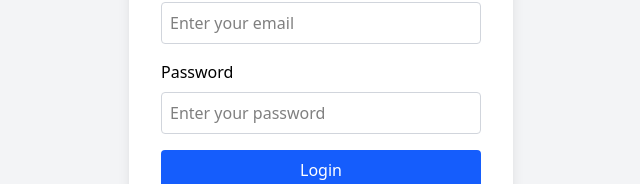
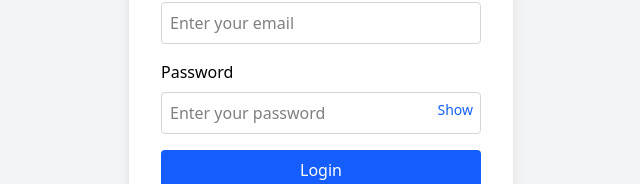
Before and after one commit to Yves-d13/Assign3, a React app in the folder user-management/: page /login in a window 1280 px wide. Shown: the part 348-532 px from the top of the page, without its empty margins (319-959 px from the left). Built offline with nearby package versions, Linux system fonts and the light colour scheme; the HTML template or start-up script is replaced by a standard one.

Commit message:
fixed to show password

```diff
--- a/user-management/src/pages/Login.tsx
+++ b/user-management/src/pages/Login.tsx
@@ -7,6 +7,7 @@
 export default function Login() {
   const [email, setEmail] = useState('');
   const [password, setPassword] = useState('');
+  const [showPassword, setShowPassword] = useState(false); // State to toggle password visibility
   const [error, setError] = useState('');
   const [loading, setLoading] = useState(false);
   const navigate = useNavigate();
@@ -72,13 +73,22 @@
           </div>
           <div className="mb-4">
             <label className="block mb-2">Password</label>
+            <div className="relative">
               <input
-              type="password"
+                type={showPassword ? 'text' : 'password'} // Toggle input type
                 value={password}
                 onChange={(e) => setPassword(e.target.value)}
                 className={`w-full p-2 border rounded ${darkMode ? 'bg-gray-700 border-gray-600' : 'bg-white border-gray-300'}`}
                 placeholder="Enter your password"
               />
+              <button
+                type="button"
+                onClick={() => setShowPassword(!showPassword)} // Toggle password visibility
+                className="absolute right-2 top-2 text-sm text-blue-600"
+              >
+                {showPassword ? 'Hide' : 'Show'}
+              </button>
+            </div>
           </div>
           <button
             type="submit"
```
Lines whose indentation alone changed are shown as unchanged.
